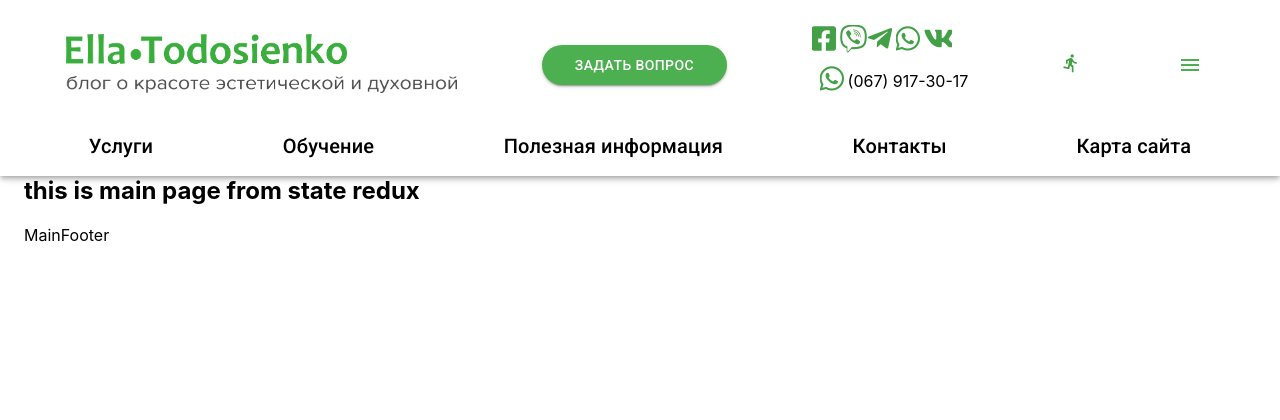
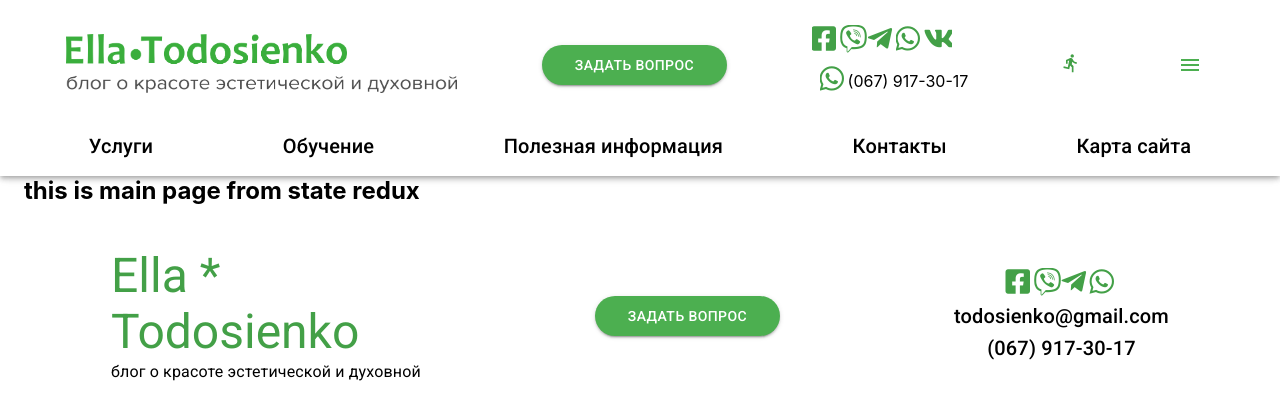
Before and after one commit to sershishkov/cosmetolog, a Next.js app: page / in a window 1280 px wide. Shown: the top 420 px of the page. Built offline with nearby package versions, Linux system fonts and the light colour scheme; no server answers.

Commit message:
start-footer

```diff
--- a/components/layout/main-footer.js
+++ b/components/layout/main-footer.js
@@ -1,5 +1,133 @@
+import { makeStyles } from '@material-ui/styles';
+import Grid from '@material-ui/core/Grid';
+import { green } from '@material-ui/core/colors';
+import Typography from '@material-ui/core/Typography';
+import Button from '@material-ui/core/Button';
+import Link from 'next/link';
+
+import Icon from '@material-ui/core/Icon';
+
+const useStyles = makeStyles((theme) => ({
+  footer: {
+    backgroundColor: '#fff',
+    color: '#000',
+    height: 182,
+  },
+  logoRow__Question_Link: {
+    color: '#ffffff',
+    padding: '0.5rem',
+    borderRadius: '20px',
+    width: '185px',
+    backgroundColor: green[500],
+    '&:hover': {
+      backgroundColor: green[400],
+    },
+  },
+}));
+
 function MainFooter() {
-  return <div>MainFooter</div>;
+  const classes = useStyles();
+  return (
+    <footer>
+      <Grid
+        container
+        direction='row'
+        justify='space-around'
+        alignItems='center'
+        className={classes.footer}
+      >
+        <Grid item className={classes.logoRow__Logo}>
+          <Grid
+            container
+            justify='center'
+            alignItems='left'
+            direction='column'
+            style={{ height: '100%' }}
+          >
+            <Grid item>
+              <Typography variant='h3' style={{ color: green[600] }}>
+                Ella *{' '}
+              </Typography>
+            </Grid>
+            <Grid item>
+              <Typography variant='h3' style={{ color: green[600] }}>
+                Todosienko{' '}
+              </Typography>
+            </Grid>
+            <Grid item>
+              <Typography variant='body1'>
+                блог о красоте эстетической и духовной{' '}
+              </Typography>
+            </Grid>
+          </Grid>
+        </Grid>
+        <Grid
+          item
+          component={Link}
+          href='/questions'
+          className={classes.logoRow__Question}
+        >
+          <Button
+            variant='contained'
+            className={classes.logoRow__Question_Link}
+          >
+            Задать вопрос
+          </Button>
+        </Grid>
+        <Grid item className={classes.logoRow__Social}>
+          <Grid
+            container
+            justify='center'
+            alignItems='center'
+            direction='column'
+            style={{ height: '100%' }}
+          >
+            <Grid item className={classes.logoRow__Social_Links}>
+              <Link href='/'>
+                <a>
+                  <Icon
+                    className='fab fa-facebook-square'
+                    style={{ fontSize: 28, color: green[600] }}
+                  />
+                </a>
+              </Link>
+              <Link href='/'>
+                <a>
+                  <Icon
+                    className='fab fa-viber'
+                    style={{ fontSize: 28, color: green[600] }}
+                  />
+                </a>
+              </Link>
+              <Link href='/'>
+                <a>
+                  <Icon
+                    className='fab fa-telegram-plane'
+                    style={{ fontSize: 28, color: green[600] }}
+                  />
+                </a>
+              </Link>
+
+              <Link href='/'>
+                <a>
+                  <Icon
+                    className='fab fa-whatsapp'
+                    style={{ fontSize: 28, color: green[600] }}
+                  />
+                </a>
+              </Link>
+            </Grid>
+            <Grid item className={classes.logoRow__Social_Email}>
+              <Typography variant='h6'>todosienko@gmail.com</Typography>
+            </Grid>
+            <Grid item className={classes.logoRow__Social_Phone}>
+              <Typography variant='h6'>(067) 917-30-17</Typography>
+            </Grid>
+          </Grid>
+        </Grid>
+      </Grid>
+    </footer>
+  );
 }
 
 export default MainFooter;
```
